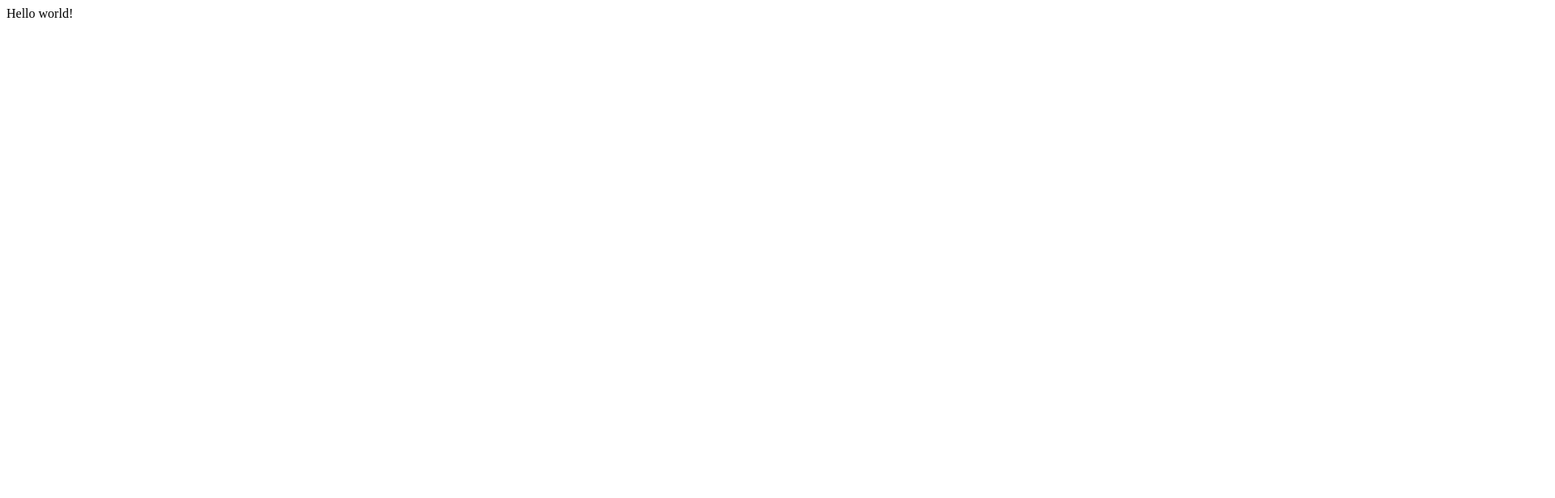
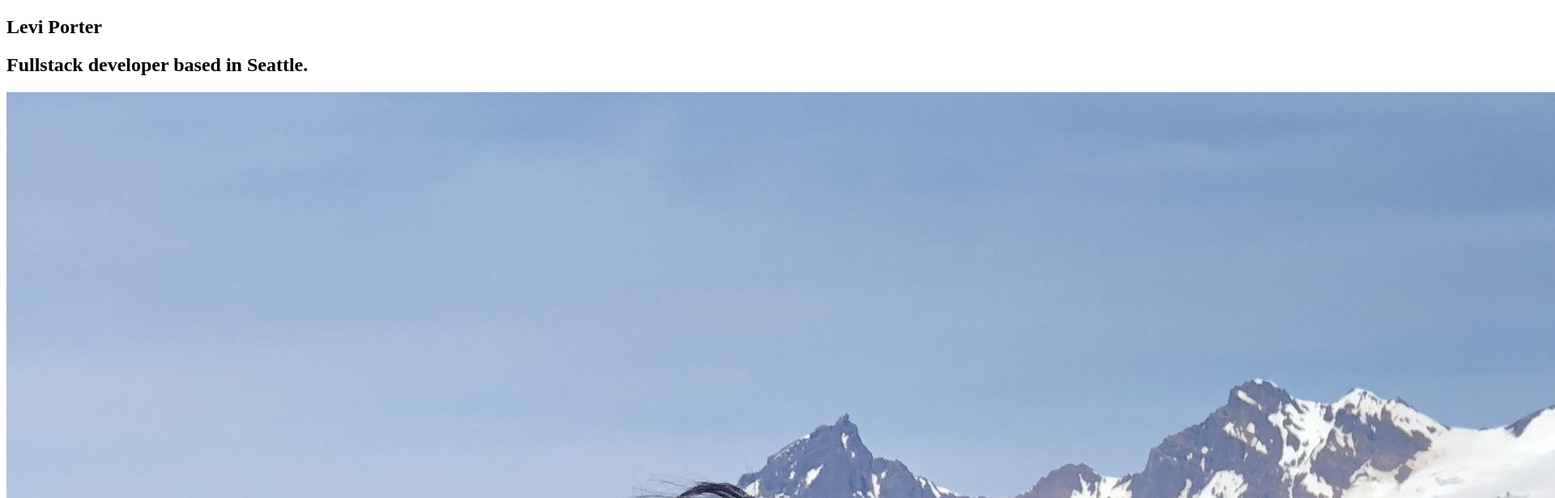
Before and after one commit to levibrooke/levibrooke.github.io, a Gatsby site: page / in a window 1280 px wide. Shown: the top 616 px of the page at 81% size, 1920 px wide, since content can reach past the window. Built offline with nearby package versions, Linux system fonts and the light colour scheme; Gatsby itself is replaced by a stand-in of ours.

Commit message:
Add markup for index

```diff
--- a/src/pages/index.js
+++ b/src/pages/index.js
@@ -1,12 +1,24 @@
 import React from "react"
 
 import Layout from '../layouts';
+import levi from '../img/levi.jpg';
 
 export default class Index extends React.Component {
   render() {
     return (
       <Layout>
-        <div>Hello world!</div>
+        <div className="wrapper">
+          <section className="intro">
+            <h1>Levi Porter</h1>
+            <h2>Fullstack developer based in Seattle.</h2>
+          </section>
+          <img id="home-img" src={levi} alt="Levi Porter on a mountain." />
+          <footer>
+            <a href="/about">About</a>
+            <a id="say-hello">Say Hello</a>
+            <a href="/work">Work</a>
+          </footer>
+        </div>
       </Layout>
     )
   }
```
